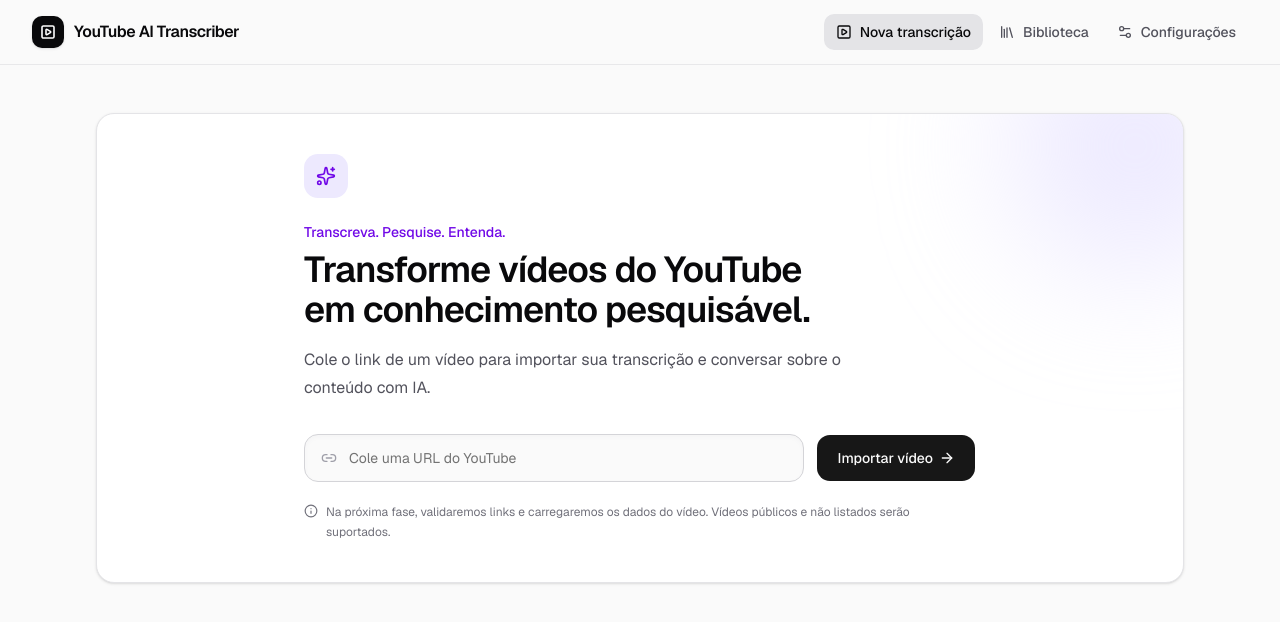
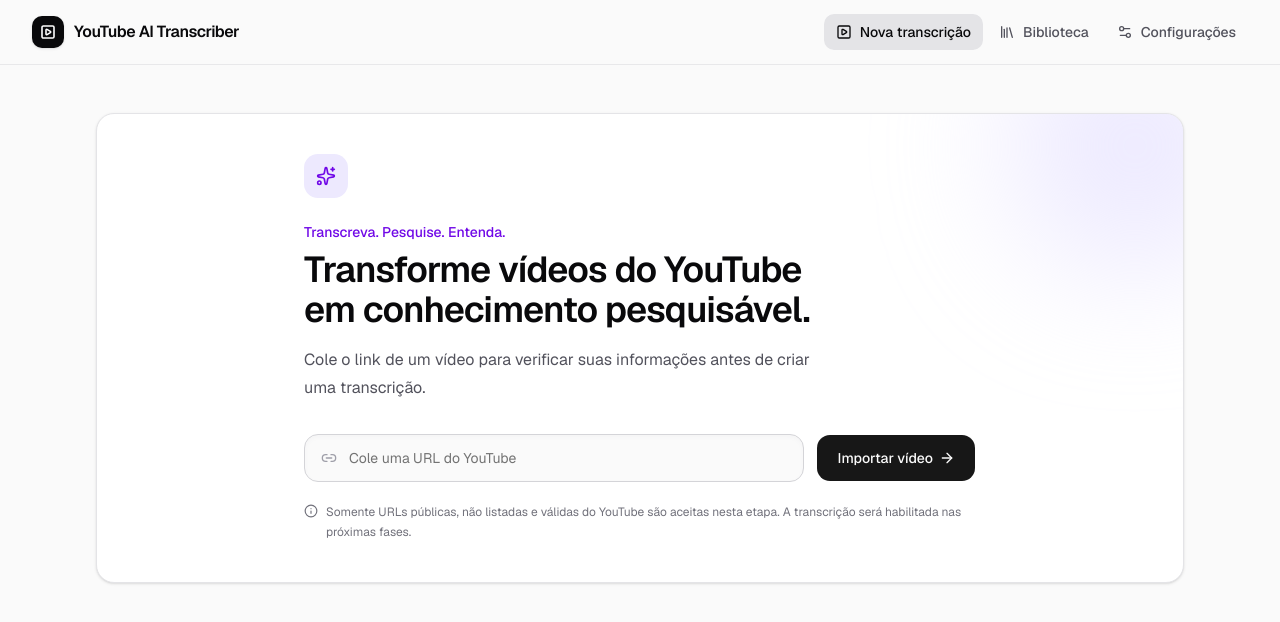
Before and after one commit to solerpedroo/youtube_ai_transcriber, a Next.js app: page / in a window 1280 px wide. Shown: the top 622 px of the page. Built offline with nearby package versions, Linux system fonts and the light colour scheme.

Commit message:
feat(foundation): integra card de importação com a API de metadata, exibe prévia do vídeo e cria projeto

```diff
--- a/src/components/foundation/import-video-card.tsx
+++ b/src/components/foundation/import-video-card.tsx
@@ -1,38 +1,63 @@
 "use client";
+/* eslint-disable @next/next/no-img-element -- yt-dlp thumbnail hosts are dynamic; the API returns only validated HTTPS URLs. */
 
-import { ArrowRight, Info, Link2, Sparkles } from "lucide-react";
+import { useState, type FormEvent } from "react";
+import { useRouter } from "next/navigation";
+import { ArrowRight, ExternalLink, Info, Link2, LoaderCircle, Sparkles, X } from "lucide-react";
+import type { VideoMetadata } from "@/types";
 import { Button } from "@/components/ui/button";
 import { Input } from "@/components/ui/input";
+import { useProjectStore } from "@/stores/project-store";
+
+type ApiError = { message?: string };
+
+function formatDuration(seconds: number): string {
+  const hours = Math.floor(seconds / 3_600);
+  const minutes = Math.floor((seconds % 3_600) / 60);
+  const remaining = Math.floor(seconds % 60);
+  return [hours, minutes, remaining].filter((value, index) => index > 0 || value > 0).map((value) => String(value).padStart(2, "0")).join(":");
+}
 
 export function ImportVideoCard() {
-  return (
-    <section className="relative overflow-hidden rounded-2xl border border-zinc-200 bg-white p-6 shadow-sm sm:p-10 dark:border-zinc-800 dark:bg-zinc-900">
-      <div className="pointer-events-none absolute -right-20 -top-24 size-64 rounded-full bg-violet-200/50 blur-3xl dark:bg-violet-950/30" />
-      <div className="relative mx-auto max-w-2xl">
-        <div className="mb-6 flex size-11 items-center justify-center rounded-xl bg-violet-100 text-violet-700 dark:bg-violet-950/50 dark:text-violet-300">
-          <Sparkles className="size-5" />
-        </div>
-        <p className="text-sm font-medium text-violet-700 dark:text-violet-300">Transcreva. Pesquise. Entenda.</p>
-        <h1 className="mt-2 text-balance text-3xl font-semibold tracking-tight sm:text-4xl">Transforme vídeos do YouTube em conhecimento pesquisável.</h1>
-        <p className="mt-4 max-w-xl text-pretty leading-7 text-zinc-600 dark:text-zinc-400">Cole o link de um vídeo para importar sua transcrição e conversar sobre o conteúdo com IA.</p>
+  const router = useRouter();
+  const addProject = useProjectStore((state) => state.addProject);
+  const [url, setUrl] = useState("");
+  const [metadata, setMetadata] = useState<VideoMetadata | null>(null);
+  const [error, setError] = useState<string | null>(null);
+  const [isLoading, setIsLoading] = useState(false);
 
-        <form className="mt-8" onSubmit={(event) => event.preventDefault()}>
-          <label className="sr-only" htmlFor="youtube-url">URL do vídeo do YouTube</label>
-          <div className="flex flex-col gap-3 sm:flex-row">
-            <div className="flex h-12 flex-1 items-center gap-3 rounded-xl border border-zinc-300 bg-zinc-50 px-4 shadow-inner shadow-zinc-100 focus-within:border-violet-500 focus-within:ring-4 focus-within:ring-violet-500/10 dark:border-zinc-700 dark:bg-zinc-950 dark:shadow-none">
-              <Link2 className="size-4 shrink-0 text-zinc-400" />
-              <Input id="youtube-url" type="url" placeholder="Cole uma URL do YouTube" className="h-auto min-w-0 flex-1 border-0 bg-transparent px-0 shadow-none focus-visible:border-0 focus-visible:ring-0" />
-            </div>
-            <Button type="submit" size="lg" className="h-12 rounded-xl px-5">
-              Importar vídeo <ArrowRight className="size-4" />
-            </Button>
-          </div>
-        </form>
-        <div className="mt-5 flex items-start gap-2 text-xs leading-5 text-zinc-500 dark:text-zinc-400">
-          <Info className="mt-0.5 size-3.5 shrink-0" />
-          <p>Na próxima fase, validaremos links e carregaremos os dados do vídeo. Vídeos públicos e não listados serão suportados.</p>
-        </div>
-      </div>
-    </section>
-  );
+  async function handleSubmit(event: FormEvent<HTMLFormElement>) {
+    event.preventDefault();
+    setError(null); setMetadata(null); setIsLoading(true);
+    try {
+      const response = await fetch("/api/youtube/metadata", { method: "POST", headers: { "Content-Type": "application/json" }, body: JSON.stringify({ url }) });
+      const body = await response.json() as VideoMetadata | ApiError;
+      if (!response.ok) throw new Error("message" in body ? body.message : "Não foi possível carregar o vídeo.");
+      setMetadata(body as VideoMetadata);
+    } catch (requestError) {
+      setError(requestError instanceof Error ? requestError.message : "Não foi possível carregar o vídeo.");
+    } finally { setIsLoading(false); }
+  }
+
+  function createProject() {
+    if (!metadata) return;
+    const timestamp = new Date().toISOString();
+    const id = crypto.randomUUID();
+    addProject({ id, metadata, conversations: [], createdAt: timestamp, updatedAt: timestamp });
+    router.push(`/video/${id}`);
+  }
+
+  return <section className="relative overflow-hidden rounded-2xl border border-zinc-200 bg-white p-6 shadow-sm sm:p-10 dark:border-zinc-800 dark:bg-zinc-900">
+    <div className="pointer-events-none absolute -right-20 -top-24 size-64 rounded-full bg-violet-200/50 blur-3xl dark:bg-violet-950/30" />
+    <div className="relative mx-auto max-w-2xl">
+      <div className="mb-6 flex size-11 items-center justify-center rounded-xl bg-violet-100 text-violet-700 dark:bg-violet-950/50 dark:text-violet-300"><Sparkles className="size-5" /></div>
+      <p className="text-sm font-medium text-violet-700 dark:text-violet-300">Transcreva. Pesquise. Entenda.</p>
+      <h1 className="mt-2 text-balance text-3xl font-semibold tracking-tight sm:text-4xl">Transforme vídeos do YouTube em conhecimento pesquisável.</h1>
+      <p className="mt-4 max-w-xl text-pretty leading-7 text-zinc-600 dark:text-zinc-400">Cole o link de um vídeo para verificar suas informações antes de criar uma transcrição.</p>
+      <form className="mt-8" onSubmit={handleSubmit}><label className="sr-only" htmlFor="youtube-url">URL do vídeo do YouTube</label><div className="flex flex-col gap-3 sm:flex-row"><div className="flex h-12 flex-1 items-center gap-3 rounded-xl border border-zinc-300 bg-zinc-50 px-4 shadow-inner shadow-zinc-100 focus-within:border-violet-500 focus-within:ring-4 focus-within:ring-violet-500/10 dark:border-zinc-700 dark:bg-zinc-950 dark:shadow-none"><Link2 className="size-4 shrink-0 text-zinc-400" /><Input id="youtube-url" required value={url} onChange={(event) => setUrl(event.target.value)} type="url" placeholder="Cole uma URL do YouTube" className="h-auto min-w-0 flex-1 border-0 bg-transparent px-0 shadow-none focus-visible:border-0 focus-visible:ring-0" /></div><Button type="submit" size="lg" className="h-12 rounded-xl px-5" disabled={isLoading}>{isLoading ? <><LoaderCircle className="size-4 animate-spin" />Carregando</> : <>Importar vídeo <ArrowRight className="size-4" /></>}</Button></div></form>
+      {error && <p className="mt-4 rounded-lg border border-red-200 bg-red-50 px-3 py-2 text-sm text-red-700 dark:border-red-950 dark:bg-red-950/30 dark:text-red-300" role="alert">{error}</p>}
+      {metadata && <div className="mt-6 overflow-hidden rounded-xl border border-zinc-200 bg-zinc-50 dark:border-zinc-800 dark:bg-zinc-950"><div className="flex flex-col gap-4 p-4 sm:flex-row">{metadata.thumbnail && <img src={metadata.thumbnail} alt="Miniatura do vídeo" className="aspect-video w-full rounded-lg object-cover sm:w-44" />}<div className="min-w-0 flex-1"><p className="text-xs font-medium uppercase tracking-wide text-zinc-500">Vídeo encontrado</p><h2 className="mt-1 truncate font-semibold">{metadata.title}</h2><p className="mt-1 text-sm text-zinc-600 dark:text-zinc-400">{metadata.channel ?? "Canal não informado"} · {formatDuration(metadata.duration)}</p><a className="mt-3 inline-flex items-center gap-1 text-xs text-violet-700 hover:underline dark:text-violet-300" href={metadata.url} target="_blank" rel="noreferrer">Abrir no YouTube <ExternalLink className="size-3" /></a></div></div><div className="flex justify-end gap-2 border-t border-zinc-200 p-3 dark:border-zinc-800"><Button type="button" variant="ghost" onClick={() => setMetadata(null)}><X className="size-4" />Cancelar</Button><Button type="button" onClick={createProject}>Criar projeto <ArrowRight className="size-4" /></Button></div></div>}
+      <div className="mt-5 flex items-start gap-2 text-xs leading-5 text-zinc-500 dark:text-zinc-400"><Info className="mt-0.5 size-3.5 shrink-0" /><p>Somente URLs públicas, não listadas e válidas do YouTube são aceitas nesta etapa. A transcrição será habilitada nas próximas fases.</p></div>
+    </div>
+  </section>;
 }
```
